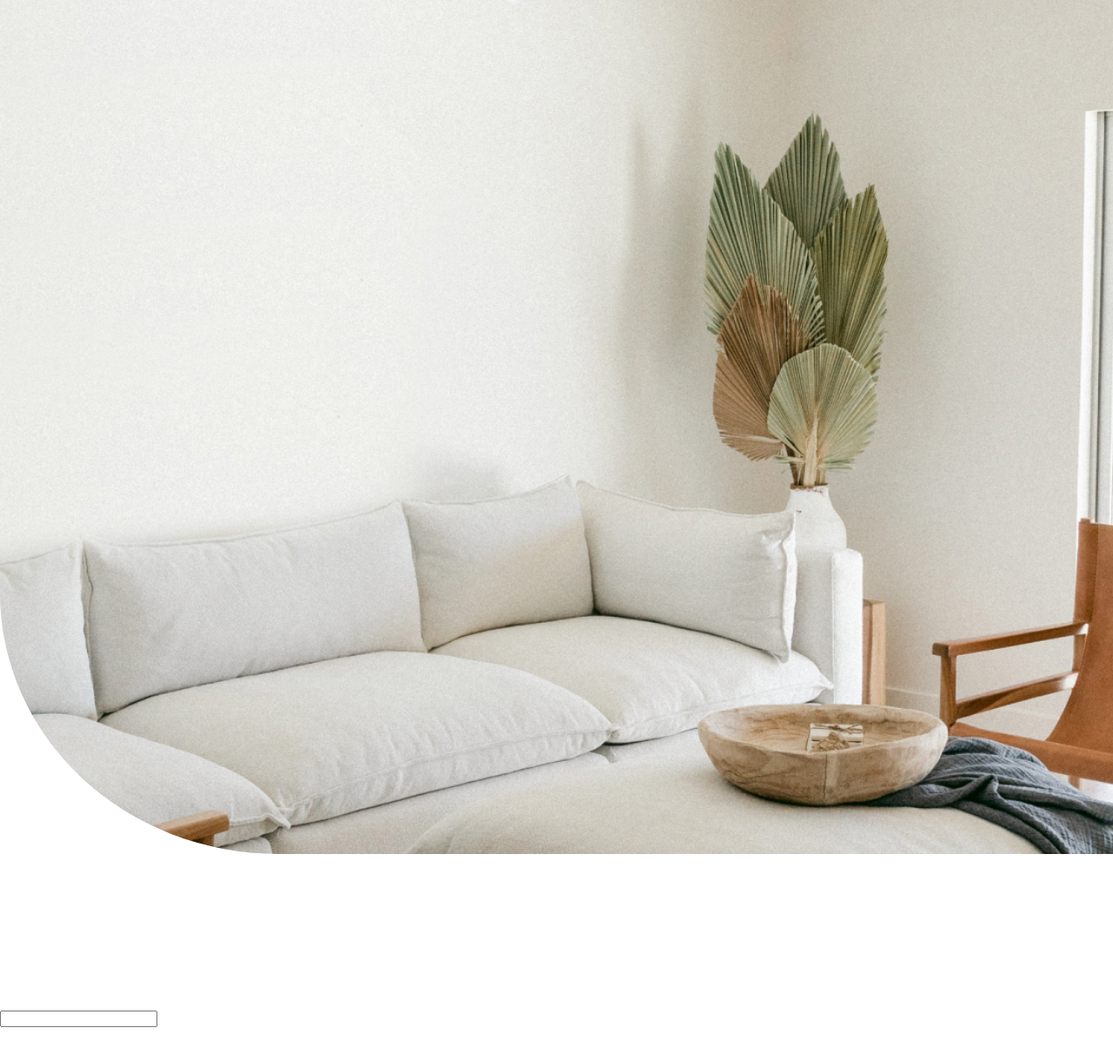
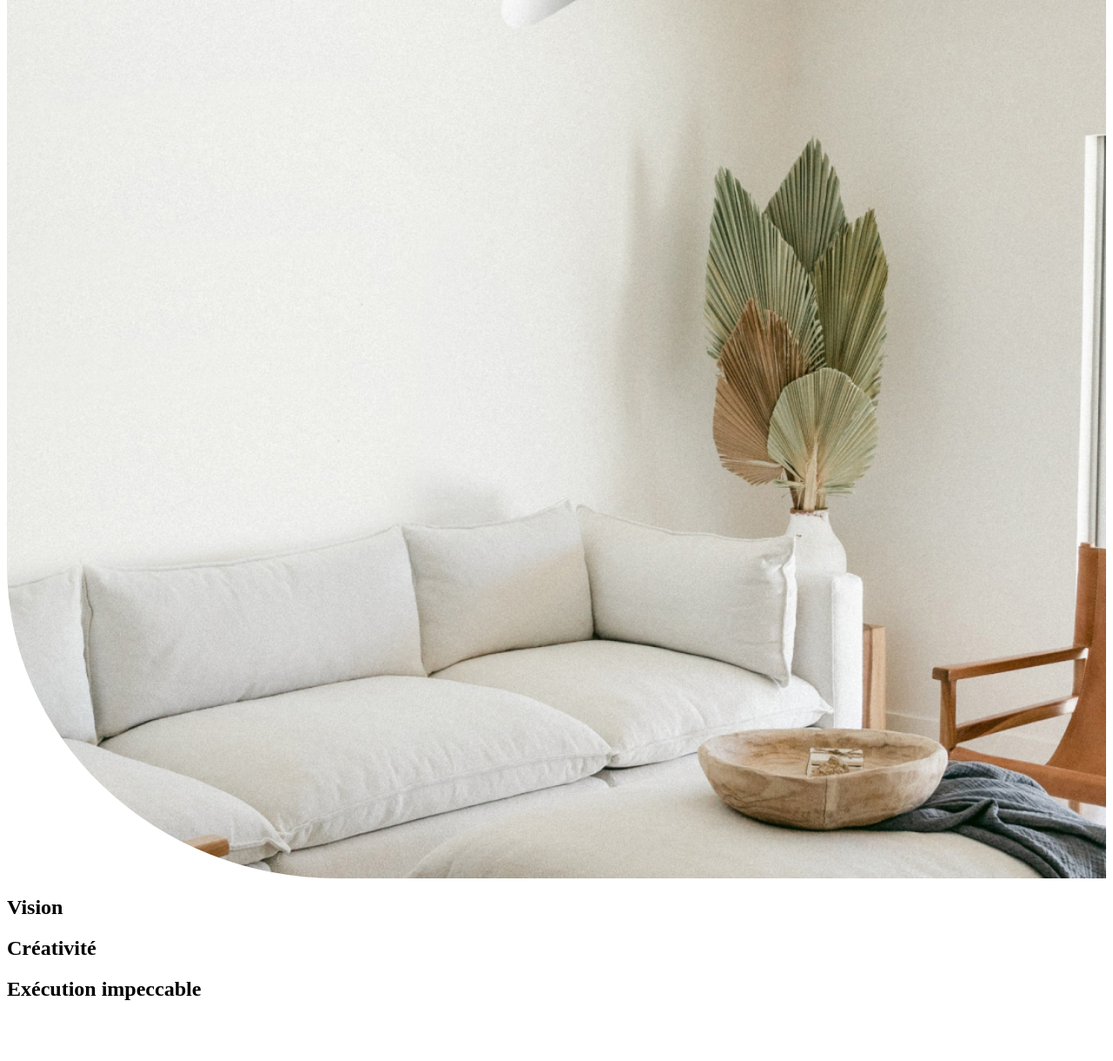
Before and after one commit to Rais-Bouamara/Projet-Inferno, a plain HTML site: page index.html in a window 1280 px wide. Shown: the part 272-1492 px from the top of the page at 87% size. Drawn offline with Linux system fonts and the light colour scheme.

Commit message:
Modification mineure

```diff
--- a/index.html
+++ b/index.html
@@ -27,21 +27,21 @@
             <div class="container-1000">
                 <h1>Rendez votre maison unique</h1>
                 <p>Nous croyons que chaque espace a le potentiel d'etre exeptionnel.</p>
-                <a href="">Construisons votre projet</a>
+                <a href="" class="button">Construisons votre projet</a>
             </div>
         </section>
         <section><!--section valeur-->
             <div>
                 <div>
-                    <h2></h2>
+                    <h2>Vision</h2>
                     <p></p>
                 </div>
                 <div>
-                    <h2></h2>
+                    <h2>Créativité</h2>
                     <p></p>
                 </div>
                 <div>
-                    <h2></h2>
+                    <h2>Exécution impeccable</h2>
                     <p></p>
                 </div>
             </div>
--- a/style.css
+++ b/style.css
@@ -1,7 +1,7 @@
 * {
     box-sizing: border-box;
     padding: 0;
-    margin: 0;
+
 }
 
 .flex{/*rendre flexible un parent c rendre flexible ses enfant*/
@@ -143,7 +143,7 @@ a{
     background-size: cover;
     background-position: center;
     height: 150vh;
-    border-radius: 0% 0% 0% 25%;
+    border-radius: 0% 0% 0% 30%;
 }
 
 .section-hero-div{
```
